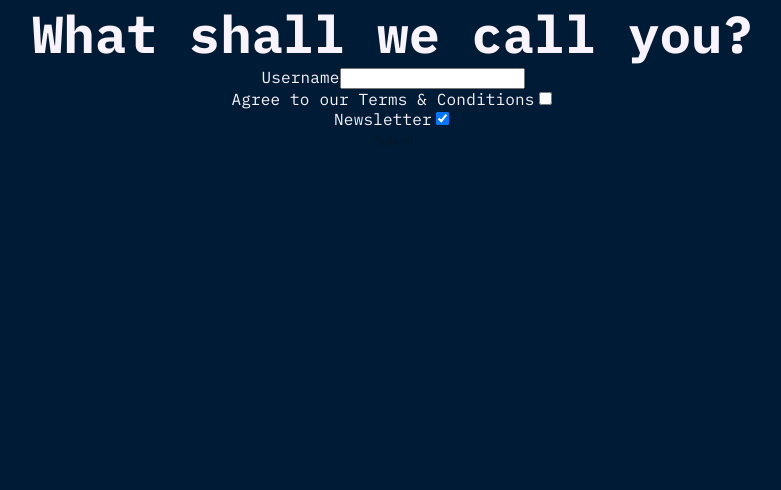
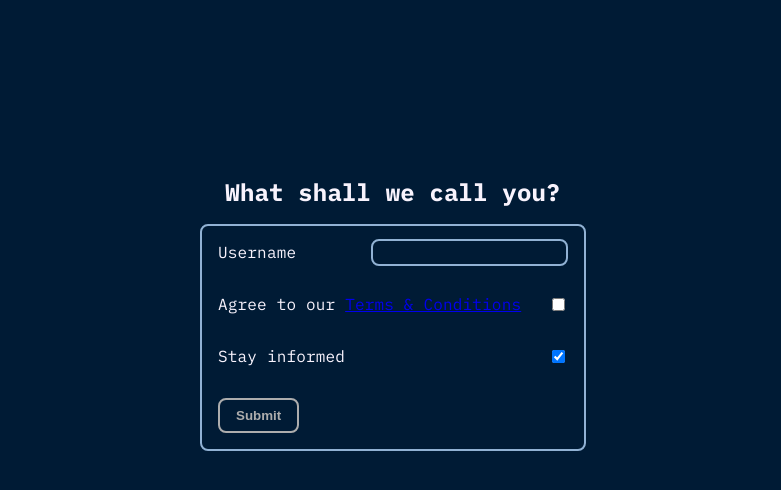
Before and after one commit to Saganaut/BrainFlex, a React (Vite) app in the folder frontend/: page /register in a window 1280 px wide. Shown: the top 490 px of the page, without its empty margins (247-1028 px from the left). Built offline with nearby package versions, Linux system fonts and the light colour scheme; no server answers.

Commit message:
styled registration component

```diff
--- a/frontend/src/components/Forms/Forms.module.css
+++ b/frontend/src/components/Forms/Forms.module.css
@@ -0,0 +1,56 @@
+.registrationFormContainer {
+  container-type: inline-size;
+  padding-top: 20dvh;
+
+  h1 {
+    padding: var(--padding-lg-y);
+    font-size: var(--font-size-lg);
+  }
+}
+
+.registrationForm {
+  margin-left: auto;
+  margin-right: auto;
+  max-width: 350px;
+  display: flex;
+  padding: var(--padding-lg-y);
+  flex-direction: column;
+  gap: 6px;
+  border: 2px solid var(--color-primary-light);
+  border-radius: var(--border-radius-md);
+
+  div {
+    display: flex;
+    flex-direction: column;
+    width: 100%;
+    align-items: center;
+    justify-content: space-between;
+    gap: 6px;
+    div {
+      flex-direction: row;
+      height: 20px;
+      align-items: center;
+
+      &.finalRow {
+        height: auto;
+        color: var(--color-text-light);
+        p {
+          font-size: var(--font-size-base);
+        }
+      }
+    }
+  }
+  button {
+    align-self: end;
+
+    &:disabled {
+      filter: grayscale();
+      cursor: not-allowed;
+    }
+  }
+
+  .inputInfo {
+    font-size: var(--font-size-sm);
+    color: var(--color-text-light);
+  }
+}
--- a/frontend/src/components/Forms/RegistrationForm.tsx
+++ b/frontend/src/components/Forms/RegistrationForm.tsx
@@ -1,27 +1,9 @@
-import React, { useState, useEffect } from "react";
-import { useLazyCheckUsernameQuery } from "../../store/BrainFlexApi";
-
-export type RegisterSearch = {
-  googleId?: string;
-  email?: string;
-  name?: string;
-  picture?: string;
-};
-
-export type RegistrationPayload = RegisterSearch & {
-  username: string;
-  newsletter: boolean;
-};
-
-type UsernameStatus = "idle" | "checking" | "available" | "taken" | "invalid";
-
-function validateUsernameFormat(value: string): string | null {
-  if (value.length < 3) return "Must be at least 3 characters";
-  if (value.length > 20) return "Must be 20 characters or less";
-  if (!/^[a-zA-Z0-9_]+$/.test(value))
-    return "Letters, numbers, and underscores only";
-  return null;
-}
+import React from "react";
+import { useRegister } from "./useRegister";
+import type { RegisterSearch } from "./useRegister";
+import styles from "./Forms.module.css";
+import { Link } from "@tanstack/react-router";
+export type { RegisterSearch };
 
 interface RegistrationFormProps {
   registerSearchParams: RegisterSearch;
@@ -30,65 +12,26 @@ interface RegistrationFormProps {
 const RegistrationForm: React.FC<RegistrationFormProps> = ({
   registerSearchParams,
 }) => {
-  const [username, setUsername] = useState("");
-  const [agreedToTerms, setAgreedToTerms] = useState(false);
-  const [newsletter, setNewsletter] = useState(true);
-  const [usernameStatus, setUsernameStatus] = useState<UsernameStatus>("idle");
-  const [usernameMessage, setUsernameMessage] = useState("");
-
-  const [checkUsername] = useLazyCheckUsernameQuery();
-
-  useEffect(() => {
-    setUsernameStatus("idle");
-    setUsernameMessage("");
-
-    if (!username) return;
-
-    const formatError = validateUsernameFormat(username);
-    if (formatError) {
-      setUsernameStatus("invalid");
-      setUsernameMessage(formatError);
-      return;
-    }
-
-    setUsernameStatus("checking");
-
-    const timer = setTimeout(async () => {
-      try {
-        const result = await checkUsername({ username: username }).unwrap();
-        if (result.available) {
-          setUsernameStatus("available");
-        } else {
-          setUsernameStatus("taken");
-          setUsernameMessage("Username is already taken");
-        }
-      } catch {
-        setUsernameStatus("idle");
-      }
-    }, 500);
-
-    return () => clearTimeout(timer);
-  }, [username, checkUsername]);
-
-  const canSubmit = agreedToTerms && usernameStatus === "available";
-
-  const handleSubmit = (e: React.SubmitEvent) => {
-    e.preventDefault();
-    if (!canSubmit) return;
-
-    const payload: RegistrationPayload = {
-      ...registerSearchParams,
+  const {
     username,
+    setUsername,
+    agreedToTerms,
+    setAgreedToTerms,
     newsletter,
-    };
-
-    // TODO: dispatch registration mutation when backend route is ready
-    console.log("Registration payload:", payload);
-  };
+    setNewsletter,
+    usernameStatus,
+    usernameMessage,
+    submitError,
+    canSubmit,
+    isLoading,
+    handleSubmit,
+  } = useRegister(registerSearchParams);
 
   return (
+    <div className={styles.registrationFormContainer}>
+      <h1>What shall we call you?</h1>
+      <form className={styles.registrationForm} onSubmit={handleSubmit}>
         <div>
-      <form onSubmit={handleSubmit}>
           <div>
             <label htmlFor='username'>Username</label>
             <input
@@ -97,34 +40,50 @@ const RegistrationForm: React.FC<RegistrationFormProps> = ({
               onChange={(e) => setUsername(e.target.value)}
               maxLength={20}
             />
+          </div>
+          <div className={[styles.inputInfo, "usernameInfo"].join(" ")}>
             {usernameStatus === "checking" && <span>Checking...</span>}
             {usernameStatus === "available" && <span>Available</span>}
             {(usernameStatus === "invalid" || usernameStatus === "taken") && (
               <span>{usernameMessage}</span>
             )}
           </div>
+        </div>
         <div>
-          <label htmlFor='terms'>Agree to our Terms &amp; Conditions</label>
+          <div>
+            <label htmlFor='terms'>
+              Agree to our{" "}
+              <Link to='/terms-and-conditions'>Terms &amp; Conditions</Link>
+            </label>
             <input
               id='terms'
               type='checkbox'
               checked={agreedToTerms}
               onChange={(e) => setAgreedToTerms(e.target.checked)}
-          />
+            />{" "}
+          </div>
+          <div></div>
         </div>
         <div>
-          <label htmlFor='newsletter'>Newsletter</label>
+          <div>
+            <label htmlFor='newsletter'>Stay informed</label>
             <input
               id='newsletter'
               type='checkbox'
-            defaultChecked
               checked={newsletter}
               onChange={(e) => setNewsletter(e.target.checked)}
             />
           </div>
-        <button type='submit' disabled={!canSubmit}>
+          <div></div>
+        </div>
+        <div>
+          <div className={styles.finalRow}>
+            {submitError && <p>{submitError}</p>}{" "}
+            <button type='submit' disabled={!canSubmit || isLoading}>
               Submit
             </button>
+          </div>
+        </div>
       </form>
     </div>
   );
--- /dev/null
+++ b/frontend/src/components/Forms/useRegister.ts
@@ -0,0 +1,147 @@
+import { useState, useEffect } from "react";
+import type { FormEvent, Dispatch, SetStateAction } from "react";
+import {
+  useLazyCheckUsernameQuery,
+  useRegisterMutation,
+} from "../../store/BrainFlexApi";
+
+export type RegisterSearch = {
+  googleId?: string;
+  email?: string;
+  name?: string;
+  picture?: string;
+};
+
+type RegistrationPayload = RegisterSearch & {
+  username: string;
+  newsletter: boolean;
+};
+
+type UsernameStatus = "idle" | "checking" | "available" | "taken" | "invalid";
+
+type SpringError = {
+  status: number;
+  error: string;
+  message: string;
+};
+
+function isApiError(
+  err: unknown,
+): err is { status: number; data: SpringError } {
+  return (
+    typeof err === "object" &&
+    err !== null &&
+    "status" in err &&
+    typeof (err as { status: unknown }).status === "number"
+  );
+}
+
+function validateUsernameFormat(value: string): string | null {
+  if (value.length < 3) return "Must be at least 3 characters";
+  if (value.length > 20) return "Must be 20 characters or less";
+  if (!/^[a-zA-Z0-9_]+$/.test(value))
+    return "Letters, numbers, and underscores only";
+  return null;
+}
+
+export interface UseRegisterReturn {
+  username: string;
+  setUsername: Dispatch<SetStateAction<string>>;
+  agreedToTerms: boolean;
+  setAgreedToTerms: Dispatch<SetStateAction<boolean>>;
+  newsletter: boolean;
+  setNewsletter: Dispatch<SetStateAction<boolean>>;
+  usernameStatus: UsernameStatus;
+  usernameMessage: string;
+  submitError: string | null;
+  canSubmit: boolean;
+  isLoading: boolean;
+  handleSubmit: (e: FormEvent) => Promise<void>;
+}
+
+const useRegister = (
+  registerSearchParams: RegisterSearch,
+): UseRegisterReturn => {
+  const [username, setUsername] = useState("");
+  const [agreedToTerms, setAgreedToTerms] = useState(false);
+  const [newsletter, setNewsletter] = useState(true);
+  const [usernameStatus, setUsernameStatus] = useState<UsernameStatus>("idle");
+  const [usernameMessage, setUsernameMessage] = useState("");
+  const [submitError, setSubmitError] = useState<string | null>(null);
+
+  const [checkUsername] = useLazyCheckUsernameQuery();
+  const [register, { isLoading }] = useRegisterMutation();
+
+  useEffect(() => {
+    setUsernameStatus("idle");
+    setUsernameMessage("");
+    if (!username) return;
+
+    const formatError = validateUsernameFormat(username);
+    if (formatError) {
+      setUsernameStatus("invalid");
+      setUsernameMessage(formatError);
+      return;
+    }
+
+    setUsernameStatus("checking");
+
+    const timer = setTimeout(async () => {
+      try {
+        const result = await checkUsername({ username }).unwrap();
+        if (result.available) {
+          setUsernameStatus("available");
+        } else {
+          setUsernameStatus("taken");
+          setUsernameMessage("Username is already taken");
+        }
+      } catch {
+        setUsernameStatus("idle");
+      }
+    }, 500);
+
+    return () => clearTimeout(timer);
+  }, [username, checkUsername]);
+
+  const canSubmit = agreedToTerms && usernameStatus === "available";
+
+  const handleSubmit = async (e: FormEvent) => {
+    e.preventDefault();
+    if (!canSubmit) return;
+
+    const payload: RegistrationPayload = {
+      ...registerSearchParams,
+      username,
+      newsletter,
+    };
+    setSubmitError(null);
+    try {
+      const user = await register({ registerRequest: payload }).unwrap();
+      console.log("registered", user);
+      // TODO: navigate to dashboard
+    } catch (err) {
+      if (isApiError(err)) {
+        setSubmitError(err.data.message);
+      } else {
+        setSubmitError("Something went wrong. Please try again.");
+      }
+    }
+  };
+
+  return {
+    username,
+    setUsername,
+    agreedToTerms,
+    setAgreedToTerms,
+    newsletter,
+    setNewsletter,
+    usernameStatus,
+    usernameMessage,
+    submitError,
+    canSubmit,
+    isLoading,
+    handleSubmit,
+  };
+};
+
+export { useRegister };
--- a/frontend/src/components/Leaderboard/Leaderboard.module.css
+++ b/frontend/src/components/Leaderboard/Leaderboard.module.css
@@ -28,7 +28,6 @@
     width: 20px;
     display: flex;
     stroke: var(--color-text-light);
-
     align-items: center;
     transition:
       transform 300ms ease-in-out,
--- a/frontend/src/index.css
+++ b/frontend/src/index.css
@@ -27,6 +27,7 @@
   --font-heading: system-ui, "Segoe UI", Roboto, sans-serif;
   --font-sans: ui-monospace, Consolas, monospace;
 
+  --font-size-xs: 8px;
   --font-size-sm: 12px;
   --font-size-base: 16px;
   --font-size-md: 18px;
@@ -34,7 +35,16 @@
   --font-size-3xl: 52px;
 
   --border-radius-base: 10px;
+  --border-radius-md: calc(var(--border-radius-base) * 0.8);
+  --border-radius-sm: calc(var(--border-radius-base) / 2);
   --border-radius-lg: calc(var(--border-radius-base) * 1.5);
+
+  --padding-base-y: 8px;
+  --padding-base-x: 16px;
+  --padding-sm-y: calc(var(--padding-base-y) * 0.5);
+  --padding-sm-x: calc(var(--padding-base-x) * 0.5);
+  --padding-lg-y: calc(var(--padding-base-y) * 2);
+  --padding-lg-x: calc(var(--padding-base-x) * 2);
 
   font: 18px / 145% var(--sans-mono);
   letter-spacing: 0.18px;
@@ -115,13 +125,25 @@ p {
 button {
   appearance: none;
   border: none;
-  padding: 0;
+  padding: var(--padding-base-y) var(--padding-base-x);
   margin: 0;
   cursor: pointer;
   display: inline-block;
   outline: none;
   -webkit-tap-highlight-color: transparent;
   background-color: transparent;
+  border: 2px solid var(--color-primary-light);
+  border-radius: var(--border-radius-md);
+  color: var(--color-primary-light);
+  font-weight: 700;
+  transition:
+    color 300ms ease-in-out,
+    border-color 300ms ease-in-out;
+
+  &:hover {
+    border: 2px solid var(--color-text-light);
+    color: var(--color-text-light);
+  }
 }
 
 code,
@@ -134,6 +156,20 @@ code,
 code {
   font-size: 15px;
   line-height: 135%;
-  padding: 4px 8px;
+  padding: var(--padding-base-y) var(--padding-base-x);
   background: var(--code-bg);
 }
+
+input {
+  border: 2px solid var(--color-primary-light);
+  border-radius: var(--border-radius-md);
+  padding: var(--padding-sm-y) var(--padding-sm-x);
+  background-color: transparent;
+  transition:
+    color 300ms ease-in-out,
+    border-color 300ms ease-in-out;
+
+  &:hover {
+    border-color: var(--color-text);
+  }
+}
--- a/frontend/src/routes/register.tsx
+++ b/frontend/src/routes/register.tsx
@@ -22,7 +22,6 @@ function RouteComponent() {
   console.log("search", search);
   return (
     <div>
-      <h1>What shall we call you?</h1>
       <RegistrationForm registerSearchParams={search} />
     </div>
   );
--- a/frontend/src/store/BrainFlexApi.ts
+++ b/frontend/src/store/BrainFlexApi.ts
@@ -1,6 +1,13 @@
 import { emptySplitApi as api } from "./emptyApi";
 const injectedRtkApi = api.injectEndpoints({
   endpoints: (build) => ({
+    register: build.mutation<RegisterApiResponse, RegisterApiArg>({
+      query: (queryArg) => ({
+        url: `/api/auth/register`,
+        method: "POST",
+        body: queryArg.registerRequest,
+      }),
+    }),
     getUserProfile: build.query<
       GetUserProfileApiResponse,
       GetUserProfileApiArg
@@ -40,6 +47,10 @@ const injectedRtkApi = api.injectEndpoints({
   overrideExisting: false,
 });
 export { injectedRtkApi as BrainFlex };
+export type RegisterApiResponse = /** status 200 OK */ object;
+export type RegisterApiArg = {
+  registerRequest: RegisterRequest;
+};
 export type GetUserProfileApiResponse = /** status 200 OK */ Private;
 export type GetUserProfileApiArg = {
   id: string;
@@ -59,6 +70,10 @@ export type GetHealthApiResponse = /** status 200 OK */ HealthCheckResponse;
 export type GetHealthApiArg = void;
 export type GetCurrentUserApiResponse = /** status 200 OK */ object;
 export type GetCurrentUserApiArg = void;
+export type RegisterRequest = {
+  username: string;
+  newsletter?: boolean;
+};
 export type PlayerStats = {
   gamesPlayed?: number;
   highscore?: number;
@@ -92,6 +107,7 @@ export type HealthCheckResponse = {
   redis?: string;
 };
 export const {
+  useRegisterMutation,
   useGetUserProfileQuery,
   useLazyGetUserProfileQuery,
   useGetLeaderboardQuery,
--- a/frontend/src/store/emptyApi.ts
+++ b/frontend/src/store/emptyApi.ts
@@ -5,6 +5,7 @@ import { createApi, fetchBaseQuery } from "@reduxjs/toolkit/query/react";
 export const emptySplitApi = createApi({
   baseQuery: fetchBaseQuery({
     baseUrl: import.meta.env.VITE_API_BASE_URL || "http://localhost:8080",
+    credentials: "include",
   }),
   endpoints: () => ({}),
 });
```
Also changed, not shown: frontend/src/routeTree.gen.ts (+21 -3 lines), frontend/src/routes/terms-and-conditions.tsx (added, +9 -0 lines), 1 other file (tests, documents, lock files or other folders). Lines whose indentation alone changed are shown as unchanged.
